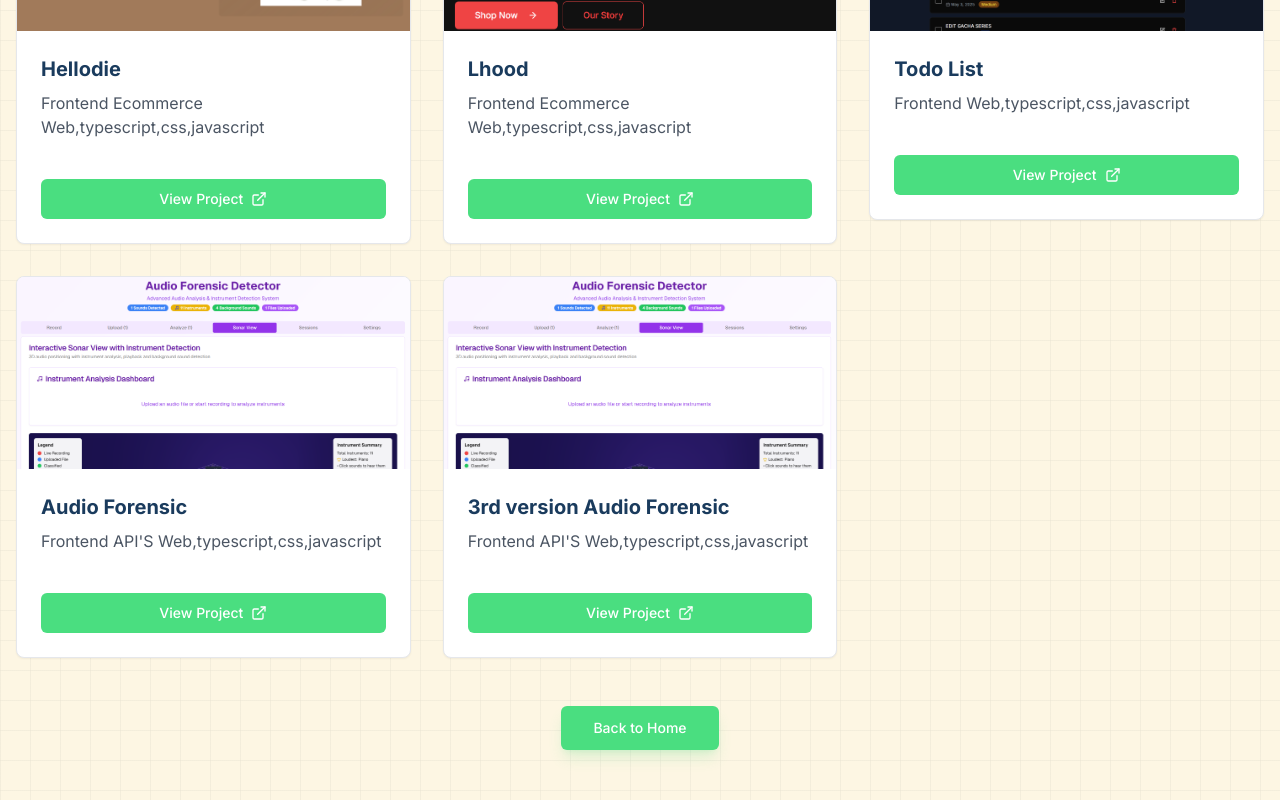
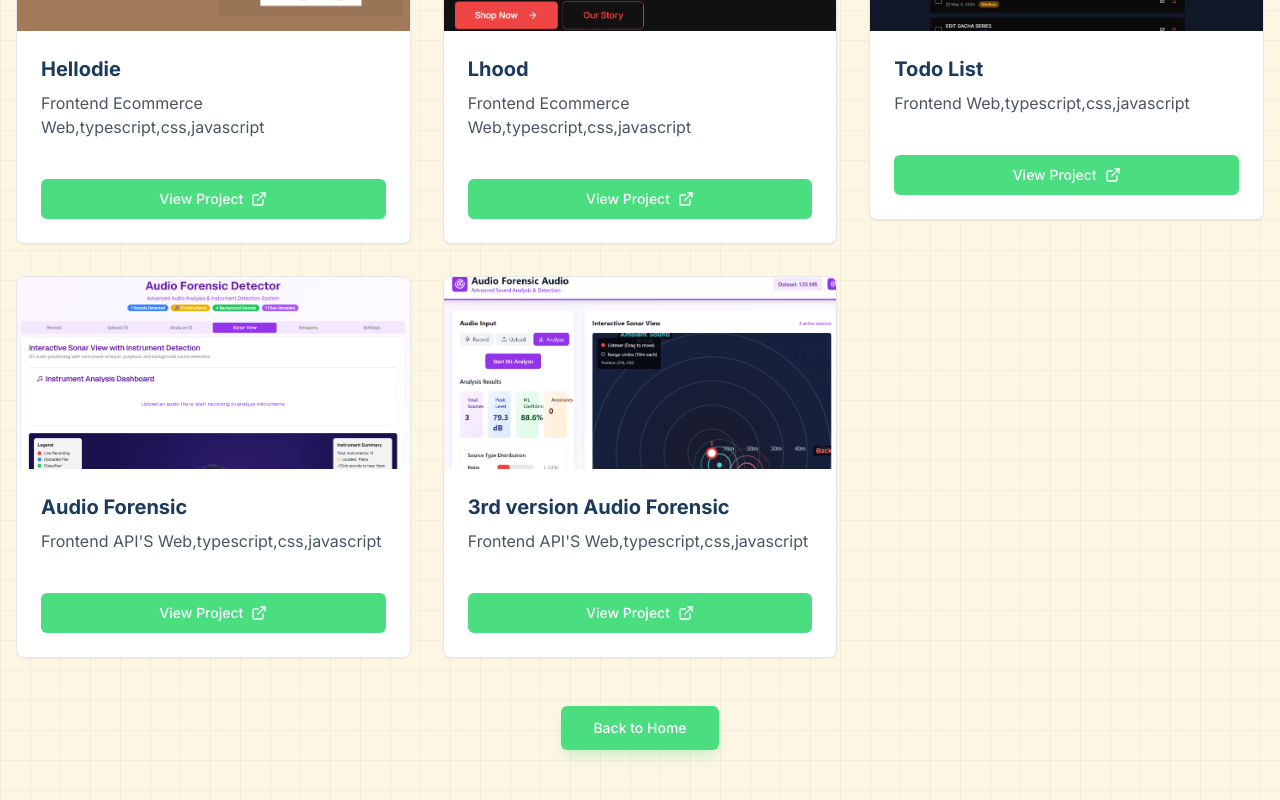
Before and after one commit to Lyndoncatan/Catandev, a Next.js app: page /projects in a window 1280 px wide. Shown: the part 1310-2110 px from the top of the page. Built offline with nearby package versions, Linux system fonts and the light colour scheme.

Commit message:
Updated website files

```diff
--- a/app/projects/page.tsx
+++ b/app/projects/page.tsx
@@ -89,7 +89,7 @@ export default function ProjectsPage() {
       id: 11,
       title: "3rd version Audio Forensic",
       description: "Frontend API'S Web,typescript,css,javascript",
-      image: "/images/audioforensic.png",
+      image: "/images/3rdveraudio.png",
       url: "https://3rd-ver-audio-forensic-model.vercel.app/",
     },
   ]
```
Also changed, not shown: public/images/3rdveraudio.png (added).
